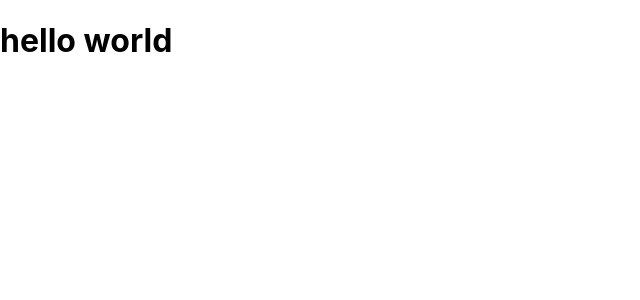
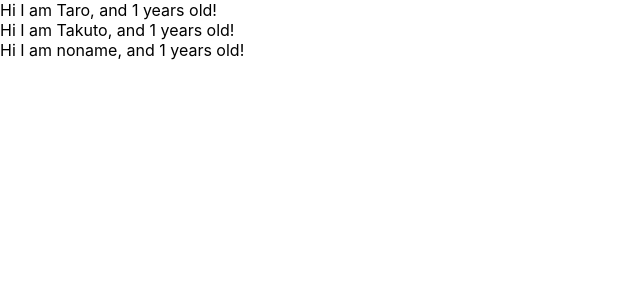
Before and after one commit to takatoku23/react-basic, a React (Create React App) app in the folder udemy-react-basic/: page / in a window 1280 px wide. Shown: the top 300 px of the page, without its empty margins (0-640 px from the left). Built offline with nearby package versions, Linux system fonts and the light colour scheme.

Commit message:
props-use

```diff
--- a/udemy-react-basic/src/App.js
+++ b/udemy-react-basic/src/App.js
@@ -1,12 +1,31 @@
 import React from 'react';
 
 
-function App() {
+const App = () => {
+  const profiels = [
+    {name:"Taro", age:"10"},
+    {name:"Takuto", age:"21"},
+    {name:"noname"}
+  ]
   return (
-    <div className="App">
-      <h1>hello world</h1>
+    <div>
+      {
+        profiels.map((profiel,index) =>{
+          return <User name={profiel.name} age={profiel.ages} key={index}/>
+        })
+      }
     </div>
   );
 }
 
+const User = (props) =>{
+  return(
+  <div>Hi I am { props.name }, and {props.age} years old!</div>
+  )
+}
+
+User.defaultProps = {
+  age: 1
+}
+
 export default App;
```
